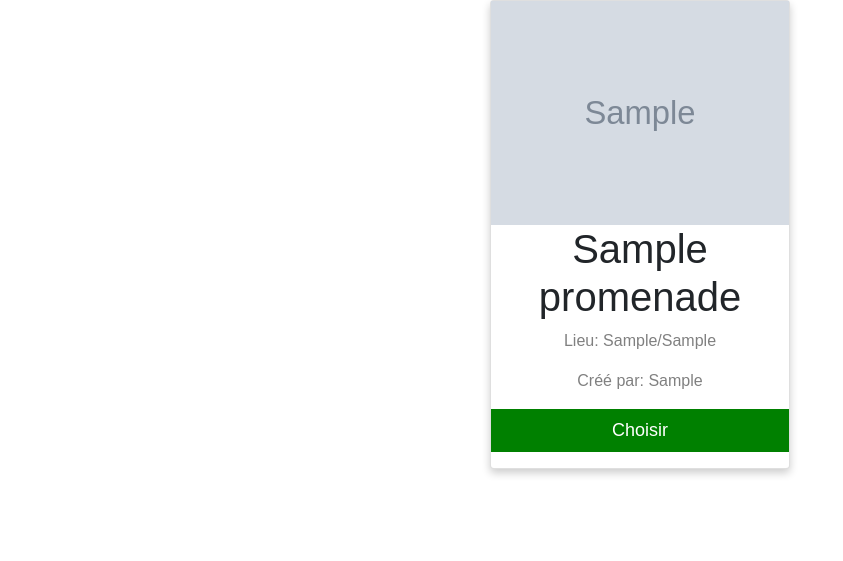
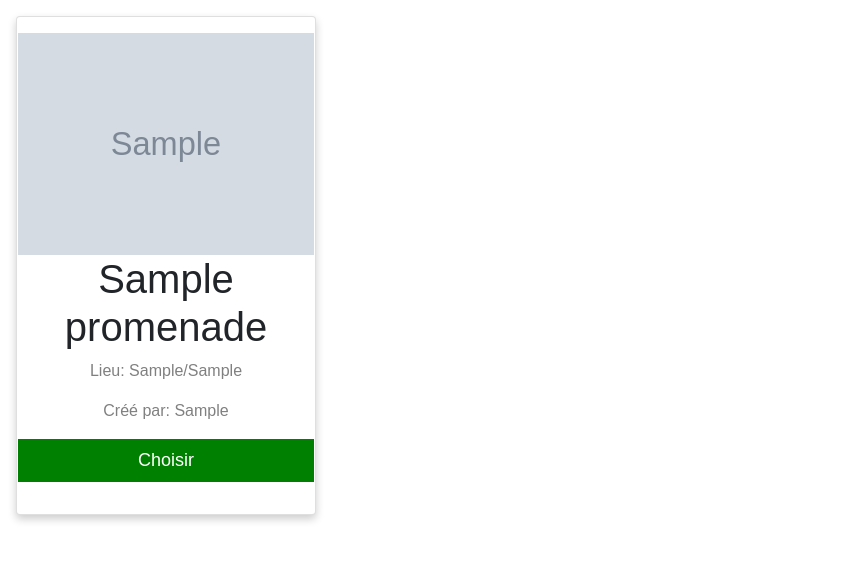
Before and after one commit to Physalice/projet_promenade, a PHP site: page /listePromenade.php in a window 1280 px wide. Shown: the top 561 px of the page, without its empty margins (0-843 px from the left). Run offline with PHP 8.4, Linux system fonts and the light colour scheme; tables that the repository leaves empty or names only in its code hold one stand-in row (values such as "Sample post"); grey boxes marked "Sample" are stand-in pictures.

Commit message:
bootstrap alignement liste

```diff
--- a/www/listePromenade.php
+++ b/www/listePromenade.php
@@ -29,9 +29,9 @@ $listePromenade = $database->getAllRando();
         <section>
            <a href="process-create.php"> </a>
             <?php foreach($listePromenade as $rando){ ?>
-                <div class='card'>
+                <div class='card col-sm-6 col-md-4 m-3 p-3'>
                     <div class='row'>
-                        <div class='col-md liste' >
+                        <div class=' liste' >
 
                             <img src="<?php echo $rando->getFiles() ?>" alt='montagne' style="w-70">
                             <h1><?php echo $rando->getTitre() ?></h1>
--- a/www/styleRando.css
+++ b/www/styleRando.css
@@ -103,6 +103,7 @@ text-decoration: none
   margin: auto;
   text-align: center;
   font-family: arial;
+  display: inline-flex
 }
 
 .title {
```
